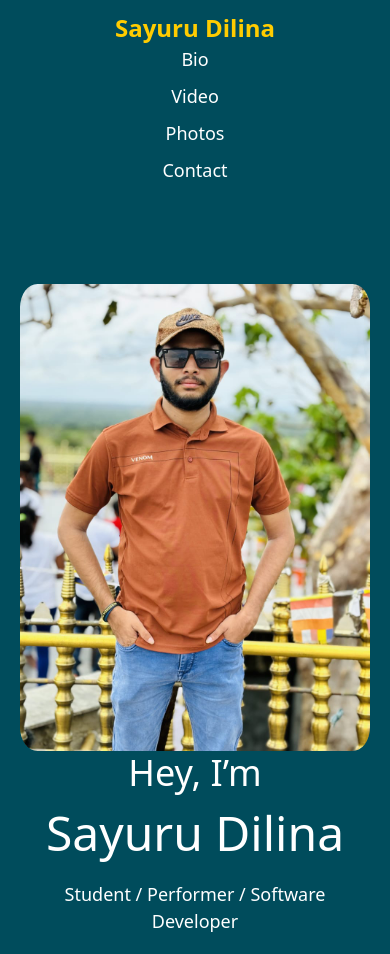
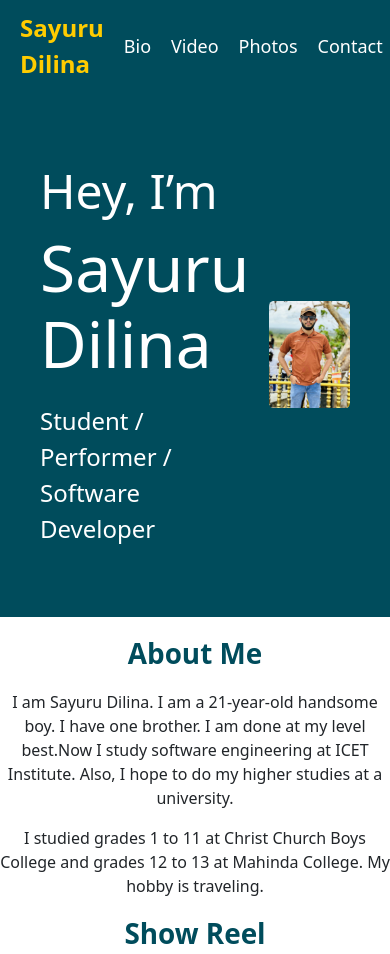
Before and after one commit to SayuruDilina/my-personal-web-page, a plain HTML site: page index.html in a window 390 px wide. Shown: the top 954 px of the page. Drawn offline with nearby package versions, Linux system fonts and the light colour scheme; grey boxes are pictures that could not be loaded.

Commit message:
third commit

```diff
--- a/css/style.css
+++ b/css/style.css
@@ -56,18 +56,16 @@ main {
 .intro-section {
     display: flex;
     align-items: center;
-    justify-content: space-between;
+    justify-content: center;
     max-width: 1200px;
     margin: 0 auto;
     padding: 20px;
-    flex-wrap: wrap; /* Allows wrapping on smaller screens */
 }
 
 .intro-text {
     flex: 1;
     margin-right: 20px;
     text-align: left;
-    order: 1; /* Keeps text on the left on larger screens */
 }
 
 .intro-text h1 {
@@ -88,7 +86,6 @@ main {
 .intro-photo {
     flex: 1;
     text-align: right;
-    order: 2; /* Keeps photo on the right on larger screens */
 }
 
 .intro-photo img {
@@ -96,37 +93,31 @@ main {
     height: auto;
     border-radius: 5%;
 }
-
-#About {
+#About{
     margin-top: 5%;
      text-align: center;
-    font-weight: 700;
-    color: #004c5c;
+    font-weight:700 ;
+    color:#004c5c ;
     }
-
-#AboutPar1 {
+   #AboutPar1{
     margin-top: 5%;
     text-align: center;
     font-weight: 500;
    }
-
-#AboutPar2 {
+  #AboutPar2{
     text-align: center;
     font-weight: 500;
   }
-
-#Photos {
+  #Photos{
     margin-top: 5%;
      text-align: center;
-    font-weight: 700;
-    color: #004c5c;
+    font-weight:700 ;
+    color:#004c5c;
   }
-
   .video-container {
     width: 80%; /* Adjust the width as needed */
     max-width: 1200px;
     margin: 0 auto;
-    text-align: center;
 }
 
 video {
@@ -135,12 +126,19 @@ video {
     border: 2px solid #004c5c; /* Optional: Add a border for styling */
     border-radius: 10px; /* Optional: Add rounded corners for styling */
 }
-
-#ShowREEL {
+#ShowREEL{
     margin-top: 5%;
     text-align: center;
-    font-weight: 700;
-    color: #004c5c;
+   font-weight:700 ;
+   color:#004c5c ;
+}
+.video-container{
+   text-align: center;
+}
+#Photos {
+    text-align: center;
+    margin-top: 50px;
+    font-size: 48px;
 }
 
 .photo-gallery {
@@ -162,7 +160,6 @@ video {
 .photo-gallery img:hover {
     transform: scale(1.05);
 }
-
 #Contact {
     color: #004c5c;
     text-align: center;
@@ -225,13 +222,12 @@ video {
 .social-media img:hover {
     transform: scale(1.2);
 }
-
 footer {
     background-color: #004c5c;
     color: white;
     text-align: center;
     padding: 20px 0;
-    position: relative;
+    position:relative;
     bottom: 0;
     width: 100%;
 }
@@ -244,121 +240,7 @@ footer a {
 footer a:hover {
     text-decoration: underline;
 }
-
 .modal-content {
     background-color: #004c5c; /* Dark blue background */
     color: yellow; /* Yellow text color */
 }
-
-/* Media Queries for Responsiveness */
-@media (max-width: 1200px) {
-    .nav-container {
-        padding: 0 10px;
-    }
-
-    nav ul li {
-        margin-left: 15px;
-    }
-
-    main {
-        padding: 40px 10px;
-    }
-
-    .intro-section {
-        flex-direction: column; /* Stack elements vertically */
-        text-align: center;
-    }
-
-    .intro-text {
-        margin-right: 0;
-        margin-bottom: 20px;
-        text-align: center;
-    }
-
-    .intro-photo {
-        text-align: center;
-        order: 1; /* Keep photo on top for smaller screens */
-    }
-
-    .intro-text {
-        order: 2; /* Keep text below the photo for smaller screens */
-    }
-
-    .intro-text h1, .intro-text h2, .intro-text p {
-        text-align: center;
-    }
-}
-
-@media (max-width: 768px) {
-    .nav-container {
-        flex-direction: column;
-        align-items: center;
-    }
-
-    nav ul {
-        flex-direction: column;
-        align-items: center;
-    }
-
-    nav ul li {
-        margin-left: 0;
-        margin-bottom: 10px;
-    }
-
-    .intro-section {
-        padding: 20px 10px;
-    }
-
-    .intro-photo {
-        display: block;
-        margin-top: 20px;
-    }
-
-    .photo-gallery {
-        grid-template-columns: repeat(auto-fit, minmax(150px, 1fr));
-        gap: 10px;
-    }
-
-    .contact-section {
-        flex-direction: column;
-        align-items: center;
-    }
-
-    .contact-card, .social-media {
-        min-width: 100%;
-        margin: 10px 0;
-    }
-}
-
-@media (max-width: 480px) {
-    .intro-text h1 {
-        font-size: 36px;
-    }
-
-    .intro-text h2 {
-        font-size: 48px;
-    }
-
-    .intro-text p {
-        font-size: 18px;
-    }
-
-    .photo-gallery {
-        grid-template-columns: repeat(auto-fit, minmax(100px, 1fr));
-        gap: 5px;
-    }
-
-    .contact-card {
-        padding: 10px;
-    }
-
-    .social-media img {
-        width: 30px;
-        height: 30px;
-    }
-
-    footer {
-        font-size: 14px;
-        padding: 10px 0;
-    }
-}
```
Lines whose indentation alone changed are shown as unchanged.
